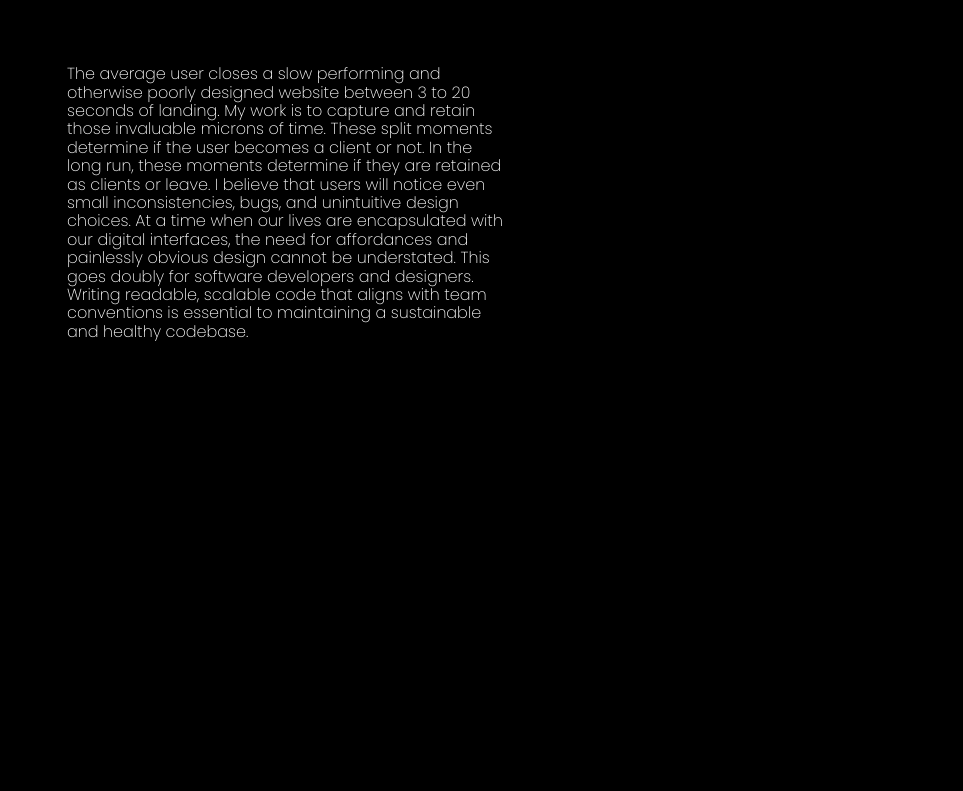
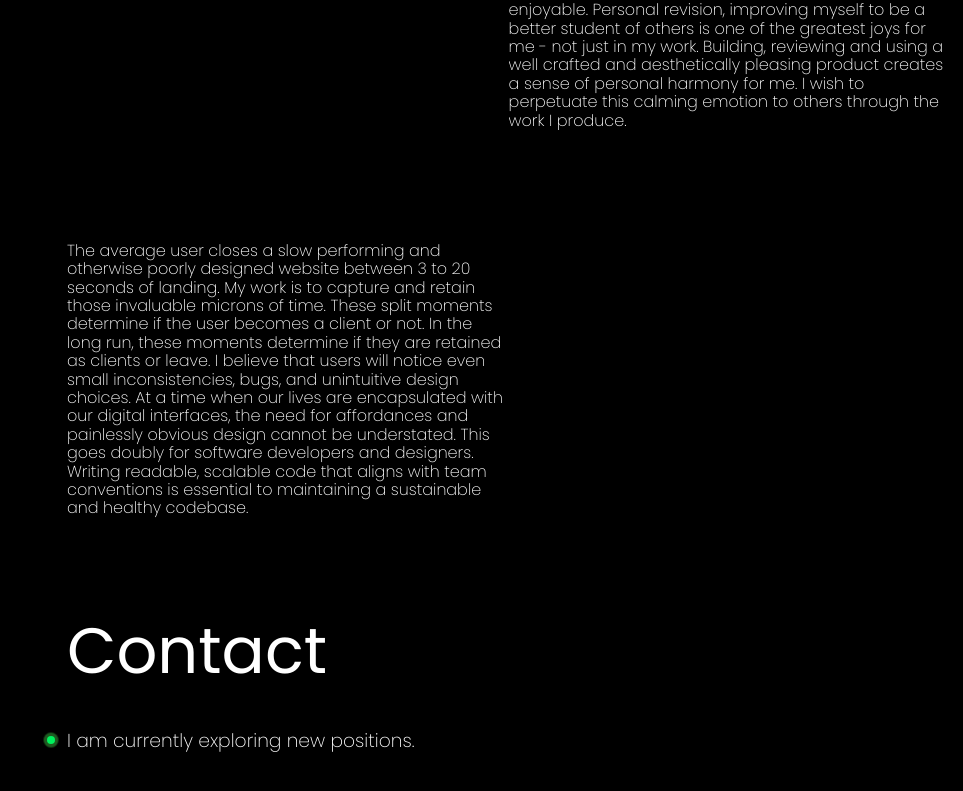
Before and after one commit to wajeff/portfolio-website, a React (Vite) app: page / in a window 1280 px wide. Shown: the part 2215-3006 px from the top of the page, without its empty margins (317-1280 px from the left). Before the commit the page ends 2652 px from the top, so only its background shows below. Built offline with nearby package versions, Linux system fonts and the light colour scheme.

Commit message:
Added contact barebones for desktop Changed image border-radius Removed commented out code in contact

```diff
--- a/src/App.jsx
+++ b/src/App.jsx
@@ -10,6 +10,8 @@ import MobileNav from './components/MobileNav/MobileNav';
 import Work from './components/Work/Work';
 import Values from './components/Values/Values';
 import Landing from './components/Landing/Landing'
+import Contact from './components/Contact/Contact'
+
 import './styles/variables.css';
 
 function App() {
@@ -32,6 +34,7 @@ function App() {
       <Hero />
       <Work />
       <Values />
+      <Contact />
     </>
   );
 }
--- /dev/null
+++ b/src/components/Contact/Contact.jsx
@@ -0,0 +1,24 @@
+import styles from './Contact.module.css'
+
+const Contact = () => {
+  return (
+    <section className={styles.contact}>
+      <h2 className={styles.contact__title}>Contact</h2>
+
+      <div className = {styles[`contact__container`]}>
+      <h3 className={styles.contact__paragraph}> <div className={styles[`contact__container-look`]}>
+          <div className = {styles[`contact__circle-animation`]}></div>
+          <div className ={styles[`contact__circle-dot`]}></div>
+        </div>I am currently exploring new positions.</h3>
+
+        <div className={styles.contact__status}>
+
+        </div>
+      </div>
+
+
+    </section>
+  )
+}
+
+export default Contact
--- /dev/null
+++ b/src/components/Contact/Contact.module.css
@@ -0,0 +1,57 @@
+.contact{
+
+  min-height: 100vh;
+  max-width: 70vw;
+  margin-left: 30vw;
+  overflow: hidden;
+}
+.contact__title{
+  font-size: var(--desktop-header-text-size);
+  overflow: hidden;
+  margin:0 0;
+  font-weight:400;
+  margin-bottom: 1.5rem;
+}
+
+.contact__paragraph{
+  overflow: hidden;
+  font-weight: 200;
+}
+.contact__circle-dot{
+  position: absolute;
+  margin-left:-20px;
+  margin-top:6px;
+  width: 8px;
+  height: 8px;
+  background-color: rgb(0, 242, 93);
+  border-radius: 4px;
+
+}
+.contact__circle-animation{
+  position: absolute;
+  margin-left:-20px;
+  margin-top:6px;
+  width: 8px;
+  height: 8px;
+  border-radius: 4px;
+  border-top-left-radius: 4px;
+  border-top-right-radius: 4px;
+  border-bottom-right-radius: 4px;
+  border-bottom-left-radius: 4px;
+  background-color: rgba(255,255,255,0) ;
+  animation: pulse 3s cubic-bezier(0.1, 0.5, 0.6, 1) infinite;
+}
+
+@keyframes pulse{
+  0%{
+    background-color: rgba(58, 175, 64, 0.724);
+    transform: scale(1,1);
+  }
+  66.666%{
+    background-color: rgba(255, 255, 255, 0);
+    transform: scale(4,4);
+  }
+  100%{
+
+  }
+}
--- a/src/components/Work/Work.module.css
+++ b/src/components/Work/Work.module.css
@@ -11,6 +11,7 @@
 }
 .work__container{
     max-width:70%;
+    margin-bottom: 20%;
 }
 .work__works{
     gap: 20px;
@@ -24,8 +25,8 @@
 
 }
 .work__works-image {
-    flex:.5 1;
-    border-radius: 10%;
+    flex:.5;
+    border-radius: 3%;
     aspect-ratio: 1 / 1;
 }
 .work__works-paragraph{
```
Also changed, not shown: src/components/Landing/Landing.jsx (+0 -14 lines).
